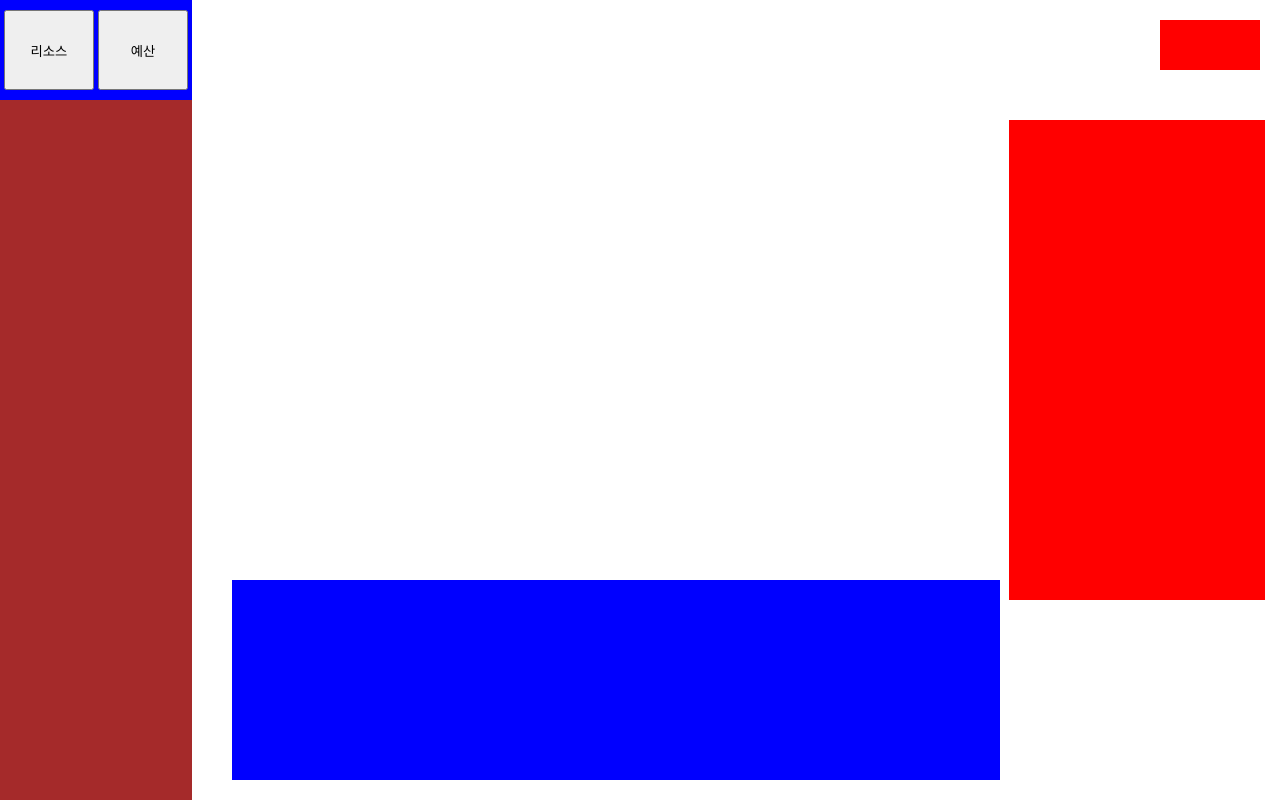
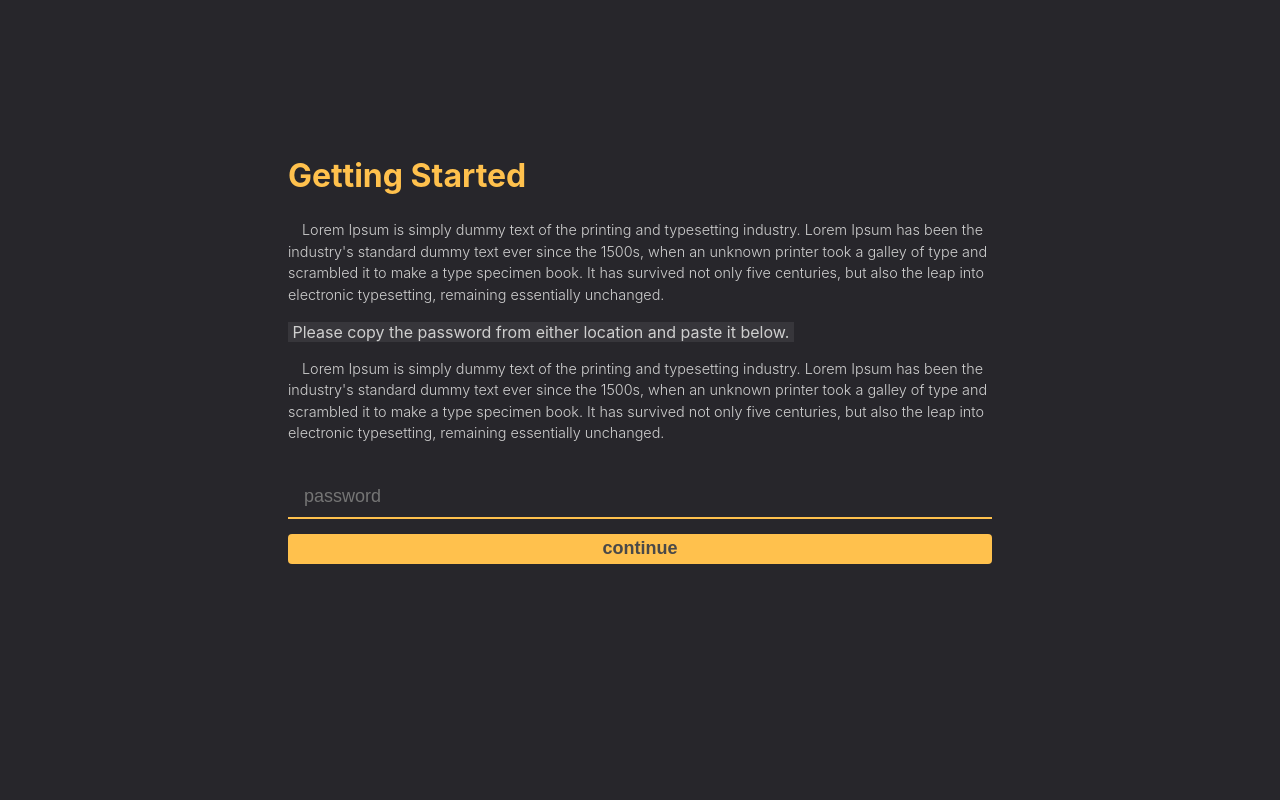
Before and after one commit to crms-team/crms, a React (Create React App) app: page / in a window 1280 px wide. Built offline with nearby package versions, Linux system fonts and the light colour scheme.

Commit message:
password page

```diff
--- a/src/App.css
+++ b/src/App.css
@@ -1,4 +1,14 @@
+:root {
+    --text-lightgray-color : #cfcfcf ;
+    --point-color : #ffc14d;
+    --point-hover-color : #e09129;
+    --text-gray-color : #494949;
+    --text-white-color : #ececec;
+    --background-color: #27262b;
+}
+
 .App{
+    background-color: var(--background-color);
     height: 100%;
     margin: 0 auto;
 }
--- a/src/App.js
+++ b/src/App.js
@@ -1,12 +1,14 @@
 import React,{Component} from 'react';
 import Board from './Components/Board';
 import './App.css';
+import Main from './Components/Main';
 
 class App extends Component{
   render(){
     return(
       <div className="App">
-        <Board/>
+        {/* <Board/> */}
+        <Main/>
       </div>
     );
   }
--- /dev/null
+++ b/src/Components/Card/Card.css
@@ -0,0 +1,35 @@
+.card{
+    display: flex;
+    flex-direction: column;
+    align-items: center;
+    justify-content: center;
+}
+
+.card__title {
+    color: var(--point-color);
+    font-size: 2rem;
+    font-weight: 700;
+    margin: 1rem 0;
+    align-self: flex-start;
+}
+.card__description--title{
+    max-width: 55vw;
+    color : var(--text-lightgray-color);
+    background-color: rgba(248, 248, 248, 0.075);
+    margin: 0;
+    display: inline-block;
+    align-self: flex-start;
+    margin-bottom: .5rem;
+}
+
+.card__description {
+    min-width: 55vw;
+    width: 55vw;
+    line-height: 1.5em;
+    font-size: 0.9rem;
+    font-weight: 300;
+    color: var(--text-lightgray-color);
+    text-indent: 14px;
+    text-align: start;
+    margin: 0.5rem 0 1rem 0;
+}
--- /dev/null
+++ b/src/Components/Card/Card.js
@@ -0,0 +1,25 @@
+import React, {Component} from 'react';
+import './Card.css';
+
+class Card extends Component {
+    constructor(props){
+        super(props);
+
+        this.state = {
+            description : "Lorem Ipsum is simply dummy text of the printing and typesetting industry. Lorem Ipsum has been the industry's standard dummy text ever since the 1500s, when an unknown printer took a galley of type and scrambled it to make a type specimen book. It has survived not only five centuries, but also the leap into electronic typesetting, remaining essentially unchanged.",
+        }
+    }
+
+    render(){
+        return(
+            <div className="card">
+                <h1 className="card__title">Getting Started</h1>
+                <p className="card__description">{this.state.description}</p>
+                <p className="card__description--title">&nbsp;Please copy the password from either location and paste it below.&nbsp;</p>
+                <p className="card__description">{this.state.description}</p>
+            </div>
+        )
+    }
+}
+
+export default Card;
--- /dev/null
+++ b/src/Components/Form/Form.css
@@ -0,0 +1,56 @@
+
+.form {
+    min-width: 55vw;
+    display: flex;
+    flex-direction: column;
+    align-items: center;
+}
+
+.form__input{
+    display: block;
+    width: 100%;
+    padding: 10px 0;
+    text-indent: 16px;
+    font-size: 18px;
+    background-color: transparent;
+    border: transparent;
+    border-bottom: 2px solid var(--point-color);
+    margin: 1rem 0 5px 0;
+    color: var(--text-whitecolor);
+    transition: .6s;
+}
+
+.form__input:hover{
+    transition: .5s;
+    background-color: #2e303398;
+}
+
+.form__input:focus{
+    outline : 2px solid var(--point-color);
+    background-color: transparent;
+    border-radius: 5px;
+    border-bottom: 2px solid transparent;
+    transition: .6s;
+}
+
+.form__button{
+    width: 100%;
+    height : 30px;
+    font-size: 18px;
+    color : var(--text-gray-color);
+    background-color: var(--point-color);
+    border : 1px solid rgba(0, 0, 0, 0);
+    border-radius: 4px;
+    cursor: pointer;
+    margin-top: 10px;
+    font-weight: 700;
+    transition: .7s;
+}
+
+button:hover{
+    background-color: var(--point-hover-color);
+    transition: .4s;
+    color : var(--text-white-color);
+}
+
+button:focus { outline:none; }
--- /dev/null
+++ b/src/Components/Form/Form.js
@@ -0,0 +1,36 @@
+import React, {Component} from 'react';
+import './Form.css';
+
+class Form extends Component {
+    constructor(props){
+        super(props);
+        this.state = {
+            value : '',
+            placeholder : 'password',
+            buttonText : 'continue',
+        };
+    }
+
+    onSubmit = (e) => {
+        e.preventDefault();
+    };
+
+    onChange = (e) =>{
+        this.setState({
+            value : e.target.value,
+        })
+    };
+
+    render(){
+        return(
+            <>
+                <form className="form" onSubmit={this.onSubmit}>
+                    <input className="form__input" required type='password' placeholder={this.state.placeholder} value={this.state.value} onChange={this.onChange}/>
+                    <button className="form__button"> {this.state.buttonText} </button>
+                </form>
+            </>
+        );
+    }
+}
+
+export default Form;
--- /dev/null
+++ b/src/Components/Main.css
@@ -0,0 +1,7 @@
+.Main{
+    display: flex;
+    flex-direction: column;
+    align-items: center;
+    justify-content: center;
+    height: 88vh;
+}
--- /dev/null
+++ b/src/Components/Main.js
@@ -0,0 +1,19 @@
+import React, {Component} from 'react';
+import './Main.css';
+import Form from './Form/Form';
+import Card from './Card/Card';
+
+class Main extends Component{
+
+
+    render(){
+        return(
+            <div className="Main">
+                <Card/>
+                <Form/>
+            </div>
+        );
+    }
+}
+
+export default Main;
```
